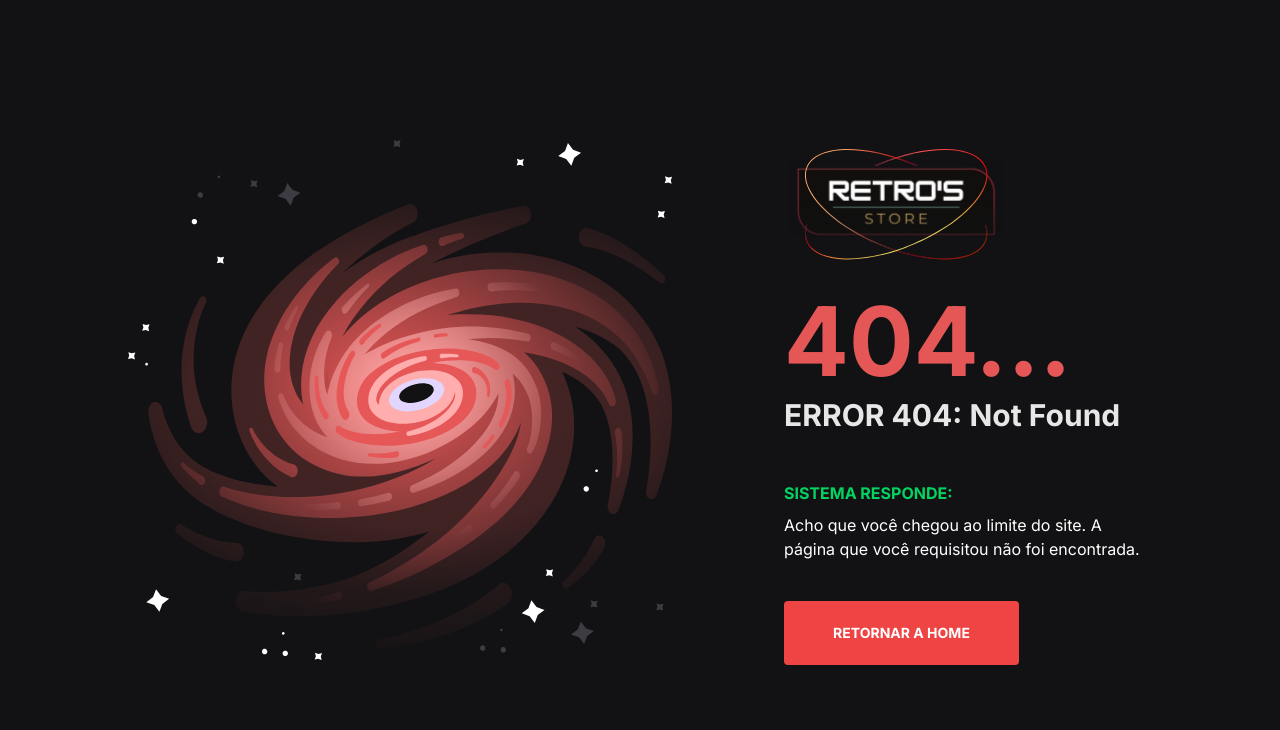
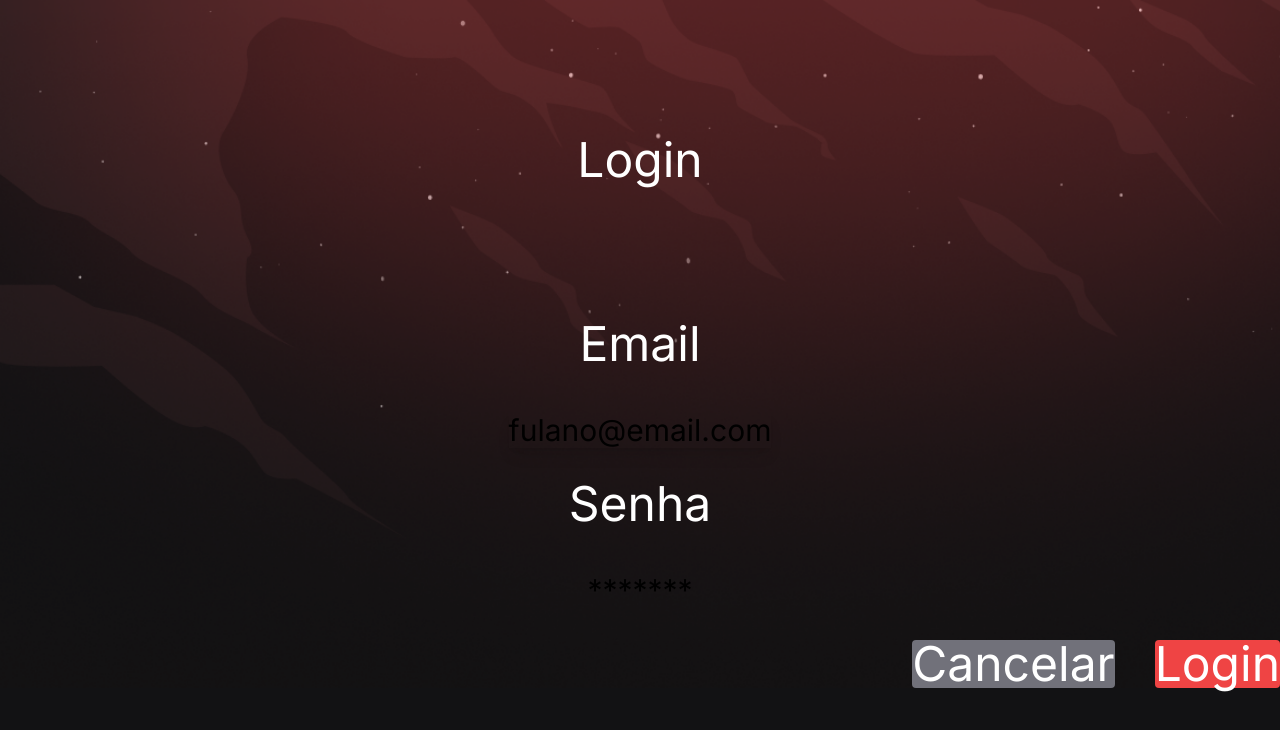
Before and after one commit to ber-lucas/retro-store, a React (Vite) app in the folder web/: page /login in a window 1280 px wide. Before the commit this address had no page. Shown: the top 730 px of the page. Built offline with nearby package versions, Linux system fonts and the light colour scheme.

Commit message:
Login em andamento

```diff
--- a/web/index.html
+++ b/web/index.html
@@ -7,7 +7,7 @@
     <meta name="viewport" content="width=device-width, initial-scale=1.0" />
     <title>Retro's Store</title>
   </head>
-  <body class="bg-galaxy bg-main bg-no-repeat">
+  <body class="bg-galaxy bg-main bg-no-repeat bg-cover">
     <div id="root"></div>
     <script type="module" src="/src/main.tsx"></script>
   </body>
--- a/web/src/components/CreateModalLogin.tsx
+++ b/web/src/components/CreateModalLogin.tsx
@@ -1,9 +1,29 @@
 const CreateModalLogin = () => {
   return (
     <div>
-      <h1>Titulo</h1>
+      <div className="h-[40vh] flex flex-col justify-center items-center gap-1">
+        <h1 className="text-white text-5xl">Login</h1>
+      </div>
+      <div className="h-[20vh] flex flex-col items-center gap-1">
+        <h1 className="text-white text-5xl">Email</h1>
+        <h2 className="shadow-lg m-10 text-black text-3xl">fulano@email.com</h2>
+      </div>
+      <div className="h-[20vh] flex flex-col items-center gap-1">
+        <h1 className="text-white text-5xl">Senha</h1>
+        <h2 className="box-shadow: 0 10px 15px -3px rgb(0 0 0 / 0.1), text-black m-10 text-3xl">
+          *******
+        </h2>
+      </div>
+      <div className="flex justify-end items-center gap-10">
+        <button className="bg-zinc-500 text-white text-5xl rounded">
+          Cancelar
+        </button>
+        <button className="bg-red-500 text-white text-5xl rounded">
+          Login
+        </button>
+      </div>
     </div>
-  )
-}
+  );
+};
 
-export default CreateModalLogin
+export default CreateModalLogin;
--- a/web/src/routes.tsx
+++ b/web/src/routes.tsx
@@ -4,6 +4,7 @@ import Landing from './pages/Landing';
 import Store from './pages/Store';
 import Profile from './pages/Profile';
 import NotFound from './pages/NotFound';
+import CreateModalLogin from './components/CreateModalLogin';
 
 const MainRoutes = () => {
     return (
@@ -11,6 +12,7 @@ const MainRoutes = () => {
             <Route path='/' element={<Landing />}/>
             <Route path='/store' element={<Store />}/>
             <Route path='/profile' element={<Profile />}/>
+            <Route path='/login' element={<CreateModalLogin />}/>
 
             <Route path='*' element={<NotFound />} />
         </Routes>
```
